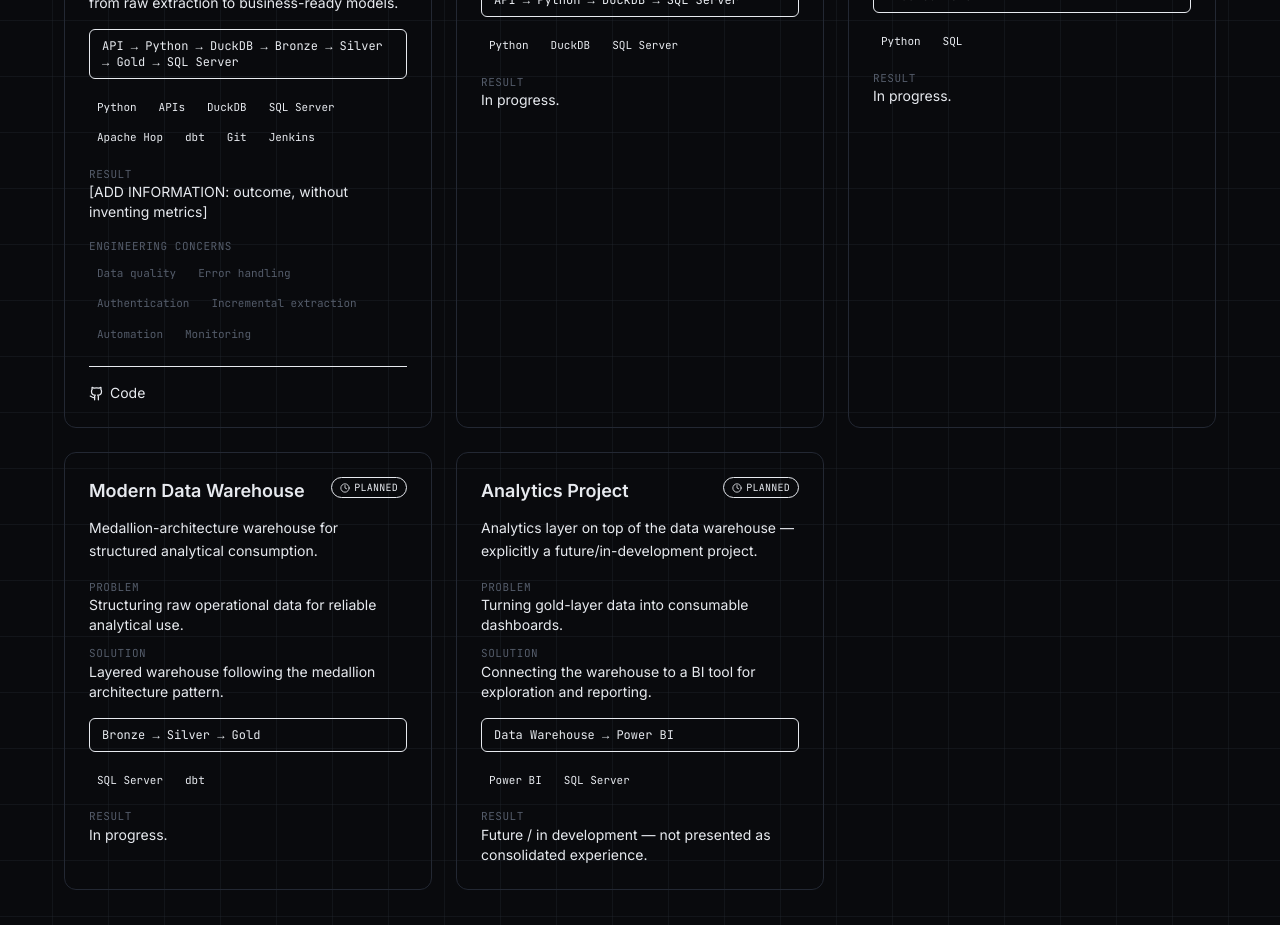
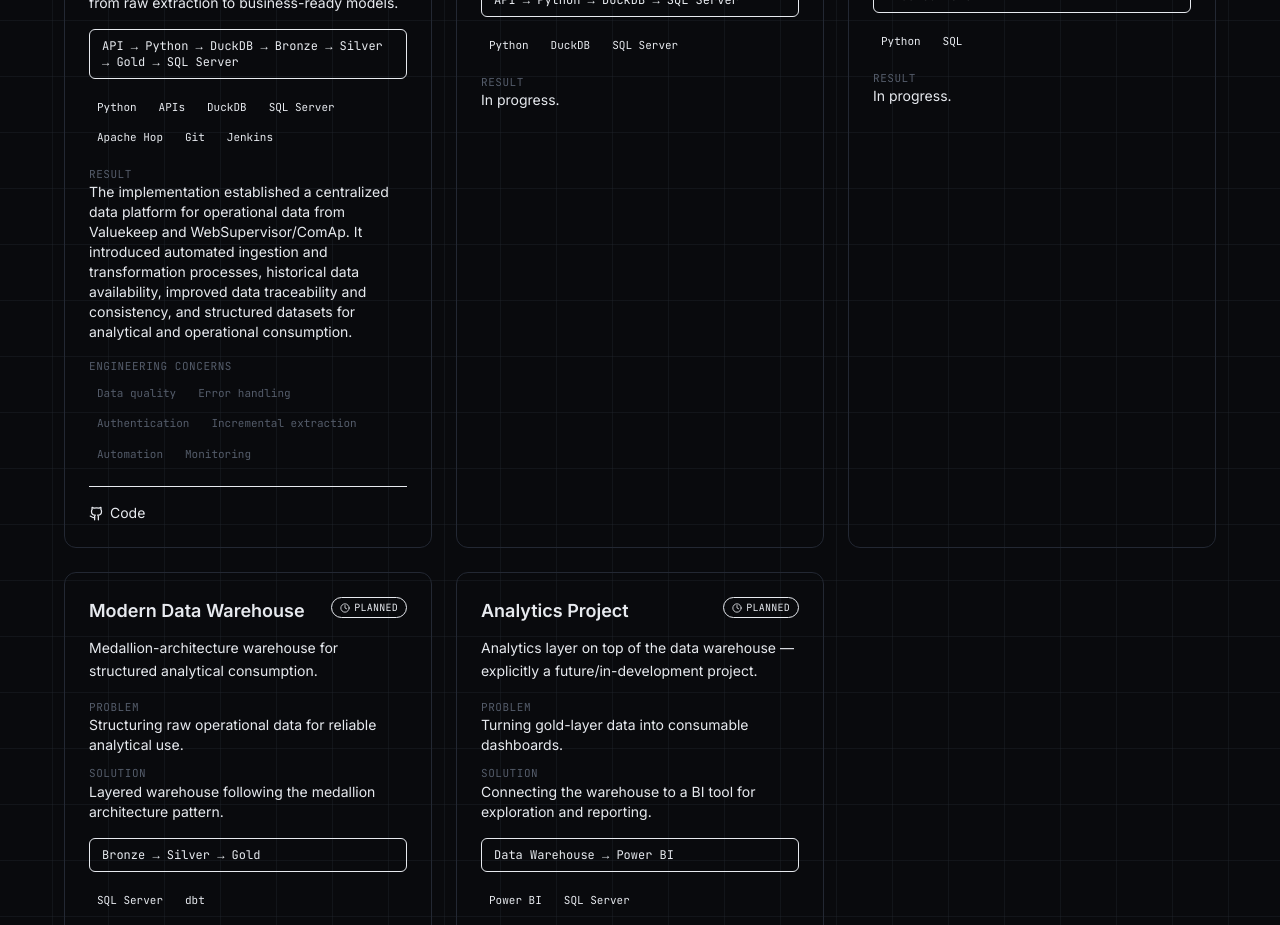
Before and after one commit to cefPascoal/cef_prodata, a React (Vite) app: page / in a window 1280 px wide. Shown: the part 3900-4825 px from the top of the page. Built offline with nearby package versions, Linux system fonts and the light colour scheme.

Commit message:
feat: adicionar estudo de caso profissional dw_om

```diff
--- a/src/data/projects.ts
+++ b/src/data/projects.ts
@@ -37,8 +37,8 @@ export const projects: Project[] = [
     solution:
       "Development of an ingestion and transformation pipeline structured in layers, from raw extraction to business-ready models.",
     architecture: "API → Python → DuckDB → Bronze → Silver → Gold → SQL Server",
-    stack: ["Python", "APIs", "DuckDB", "SQL Server", "Apache Hop", "dbt", "Git", "Jenkins"],
-    result: "[ADD INFORMATION: outcome, without inventing metrics]",
+    stack: ["Python", "APIs", "DuckDB", "SQL Server", "Apache Hop", "Git", "Jenkins"],
+    result: "The implementation established a centralized data platform for operational data from Valuekeep and WebSupervisor/ComAp. It introduced automated ingestion and transformation processes, historical data availability, improved data traceability and consistency, and structured datasets for analytical and operational consumption.",
     engineeringConcerns: [
       "Data quality",
       "Error handling",
```
